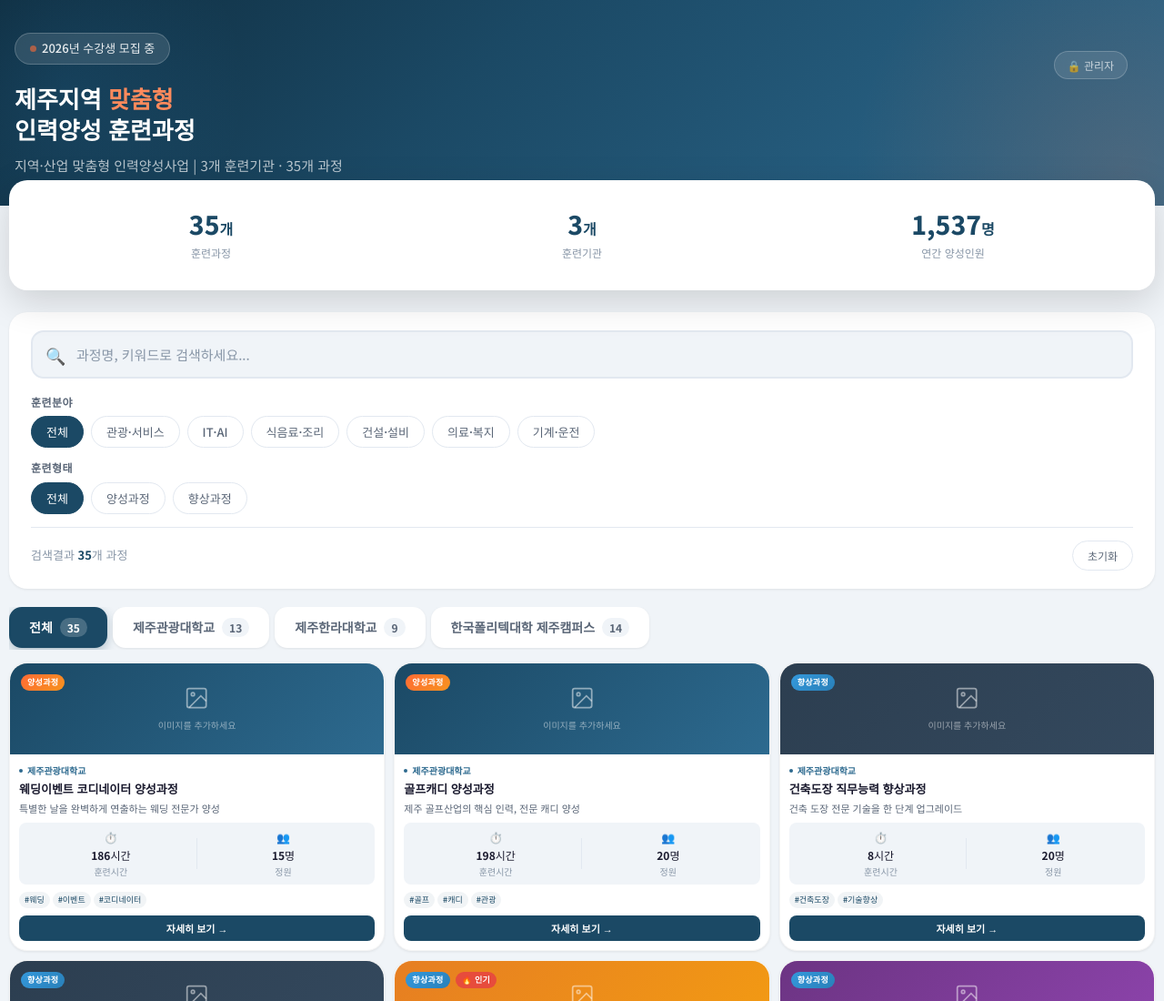
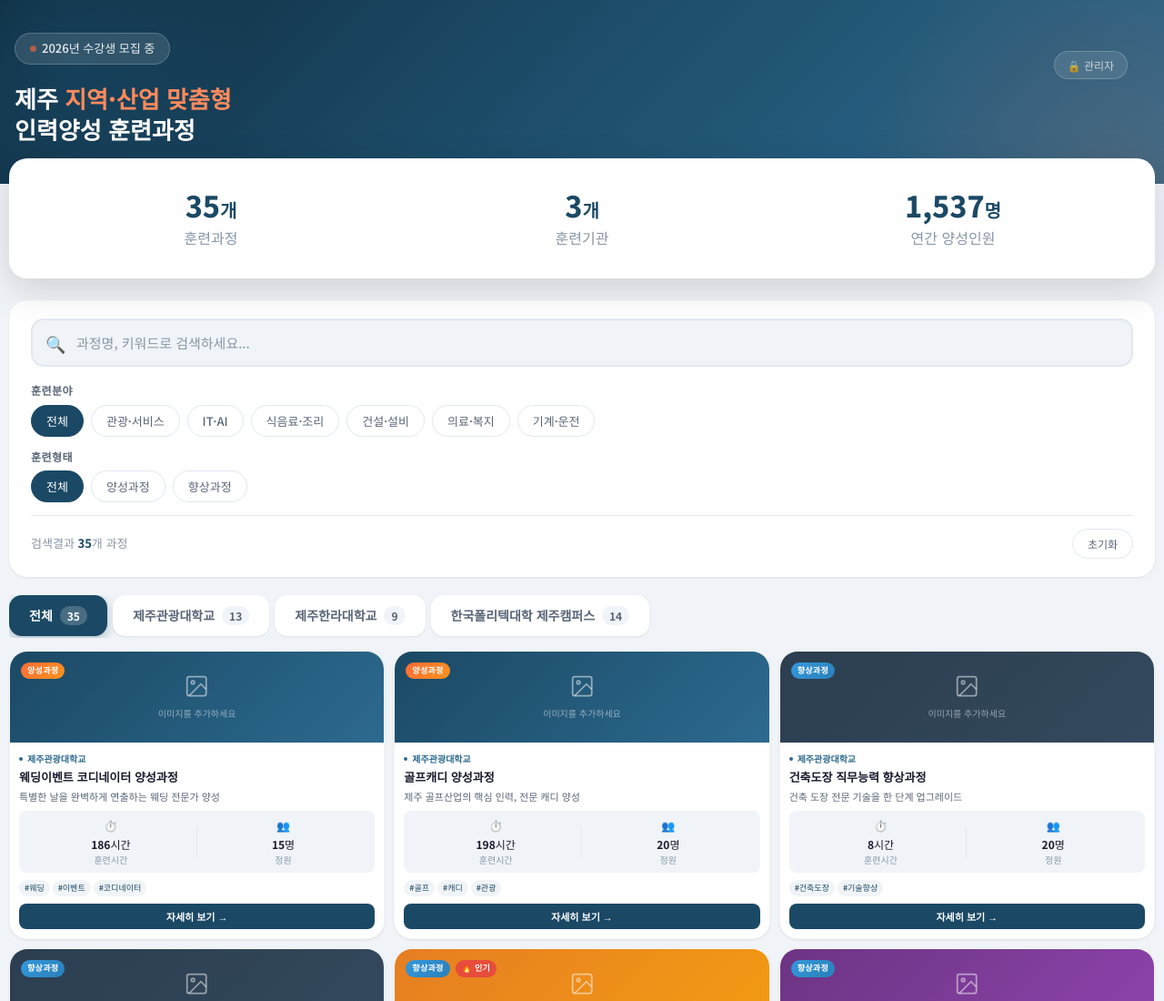
Before and after one commit to JejuHRD/JejuHRD, a plain HTML site: page training-courses.html in a window 1280 px wide. Shown: the top 1100 px of the page at 91% size. Drawn offline with Linux system fonts and the light colour scheme; a web font is replaced by a local one.

Commit message:
Update training-courses.html

```diff
--- a/training-courses.html
+++ b/training-courses.html
@@ -150,19 +150,19 @@ body {
 }
 
 .stat-number {
-  font-size: 28px;
+  font-size: 32px;
   font-weight: 800;
   color: var(--primary);
   line-height: 1.2;
 }
 
 .stat-number .unit {
+  font-size: 20px;
+  font-weight: 600;
+}
+
+.stat-label {
   font-size: 16px;
-  font-weight: 600;
-}
-
-.stat-label {
-  font-size: 12px;
   color: var(--text-light);
   font-weight: 500;
   margin-top: 4px;
@@ -1328,8 +1328,7 @@ body.admin-mode .admin-bar {
       <span class="dot"></span>
       2026년 수강생 모집 중
     </div>
-    <h1>제주지역 <span>맞춤형</span><br>인력양성 훈련과정</h1>
-    <p class="hero-sub">지역·산업 맞춤형 인력양성사업 | 3개 훈련기관 · 35개 과정</p>
+    <h1>제주 <span>지역·산업 맞춤형</span><br>인력양성 훈련과정</h1>
     <button class="admin-toggle-btn" id="adminToggle" onclick="toggleAdminPrompt()">🔒 관리자</button>
   </div>
 </section>
```
